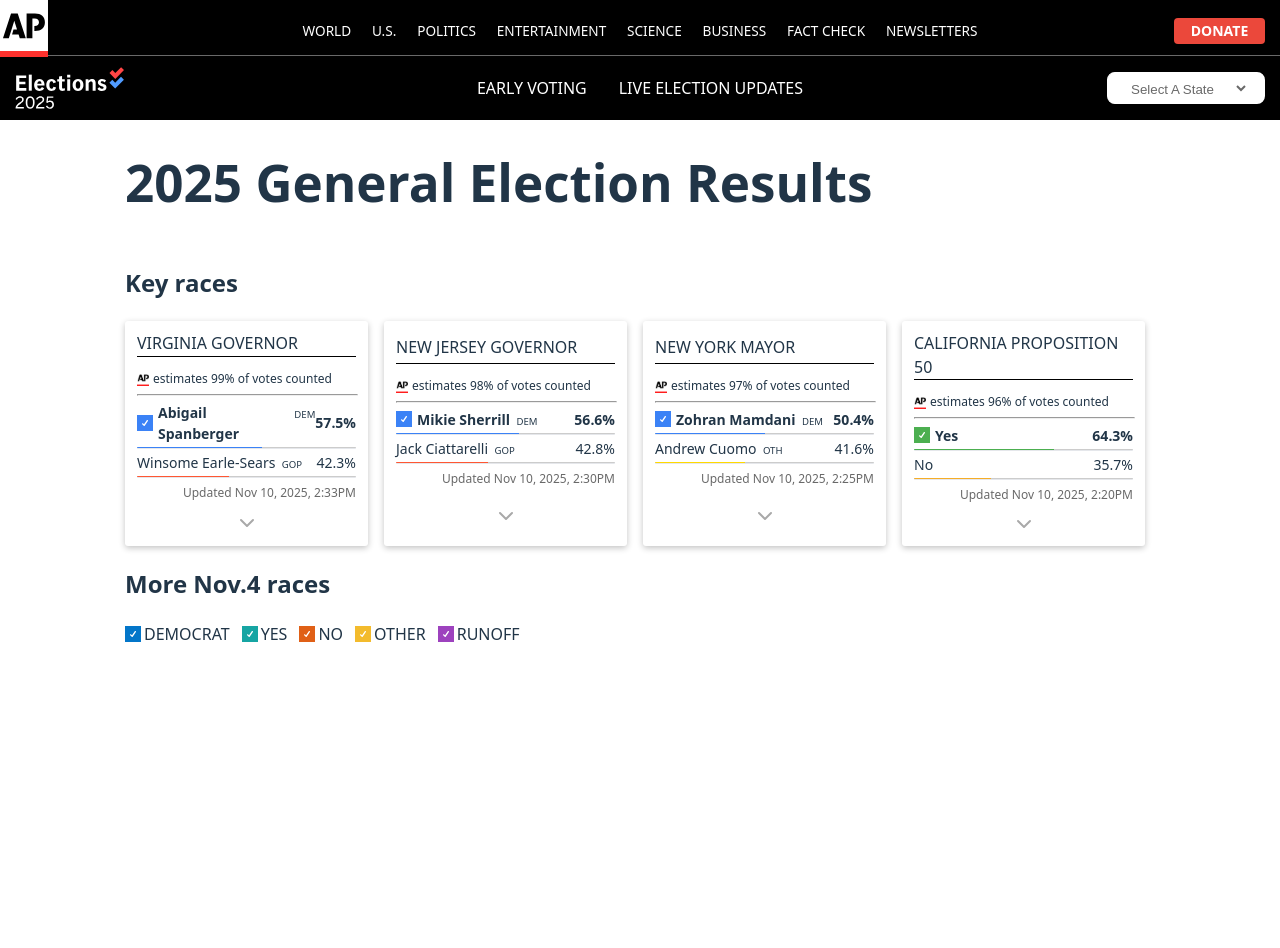
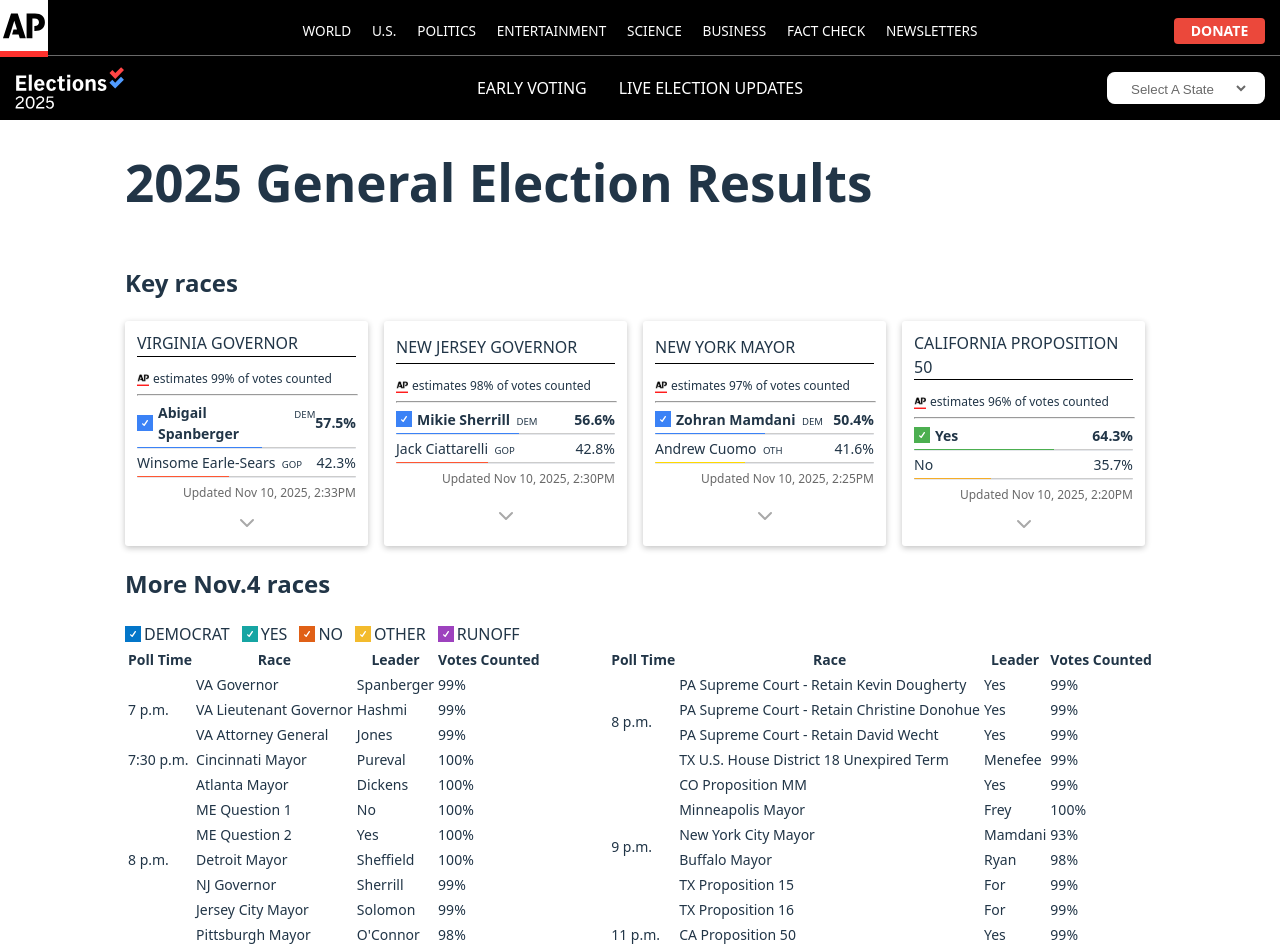
Before and after one commit to chen-luke/ap-news-election, a React (Vite) app: page / in a window 1280 px wide. Before the commit the page ends 800 px from the top, so only its background shows below. Built offline with nearby package versions, Linux system fonts and the light colour scheme.

Commit message:
created other races component

```diff
--- a/src/components/other-race/OtherRaces.tsx
+++ b/src/components/other-race/OtherRaces.tsx
@@ -1,13 +1,26 @@
 import styled from 'styled-components';
 import RaceLegend from './RaceLegend';
+import RaceTable from './RaceTable';
+import { allRaces } from '../../voting-data';
 
 const StyledWrapper = styled.div``;
+
+const TableContainer = styled.div`
+  display: flex;
+  flex-wrap: wrap;
+  justify-content: space-between;
+  align-items: flex-start;
+  font-size: 0.875rem;
+`;
 
 export default function OtherRaces() {
   return (
     <StyledWrapper>
       <h2>More Nov.4 races</h2>
       <RaceLegend />
+      <TableContainer>
+        <RaceTable data={allRaces} />
+      </TableContainer>
     </StyledWrapper>
   );
 }
--- /dev/null
+++ b/src/components/other-race/RaceTable.tsx
@@ -0,0 +1,77 @@
+import type { FlatRace, RaceGroup } from '../../voting-data';
+import { useMemo } from 'react';
+
+const MAX_ROWS_PER_TABLE = 11;
+
+const calculateRowSpan = (races: FlatRace[], index: number) => {
+  const currentRace = races[index];
+
+  // Look behind: If previous item has same time, this cell is covered.
+  if (index > 0 && currentRace.pollTime === races[index - 1].pollTime) {
+    return 0;
+  }
+
+  // Look ahead: Count how many consecutive items have the same time
+  let span = 1;
+  for (let i = index + 1; i < races.length; i++) {
+    if (currentRace.pollTime === races[i].pollTime) {
+      span++;
+    } else {
+      break;
+    }
+  }
+  return span;
+};
+
+const createTable = (races: FlatRace[], tableIndex: number) => {
+  return (
+    <div>
+      <table key={tableIndex}>
+        <thead>
+          <tr>
+            <th>Poll Time</th>
+            <th>Race</th>
+            <th>Leader</th>
+            <th>Votes Counted</th>
+          </tr>
+        </thead>
+        <tbody>
+          {races.map((r, i) => {
+            const rowSpan = calculateRowSpan(races, i);
+            return (
+              <tr key={r.id}>
+                {rowSpan > 0 && <td rowSpan={rowSpan}>{r.pollTime}</td>}
+                <td>{r.race}</td>
+                <td>{r.leader}</td>
+                <td>{r.votesCounted}</td>
+              </tr>
+            );
+          })}
+        </tbody>
+      </table>
+    </div>
+  );
+};
+
+export default function RaceTable({ data }: { data: RaceGroup[] }) {
+  const tableChunks: FlatRace[][] = useMemo(() => {
+    const flattenData: FlatRace[] = data.flatMap((pollGroup: RaceGroup) =>
+      pollGroup.races.map((race) => ({
+        pollTime: pollGroup.pollTime,
+        ...race,
+      }))
+    );
+
+    if (flattenData.length <= MAX_ROWS_PER_TABLE) {
+      return [flattenData];
+    }
+
+    const midPoint = Math.ceil(flattenData.length / 2);
+    const tableOne = flattenData.slice(0, midPoint);
+    const tableTwo = flattenData.slice(midPoint);
+
+    return [tableOne, tableTwo];
+  }, [data]);
+
+  return <>{tableChunks.map((chunk, index) => createTable(chunk, index))}</>;
+}
```
